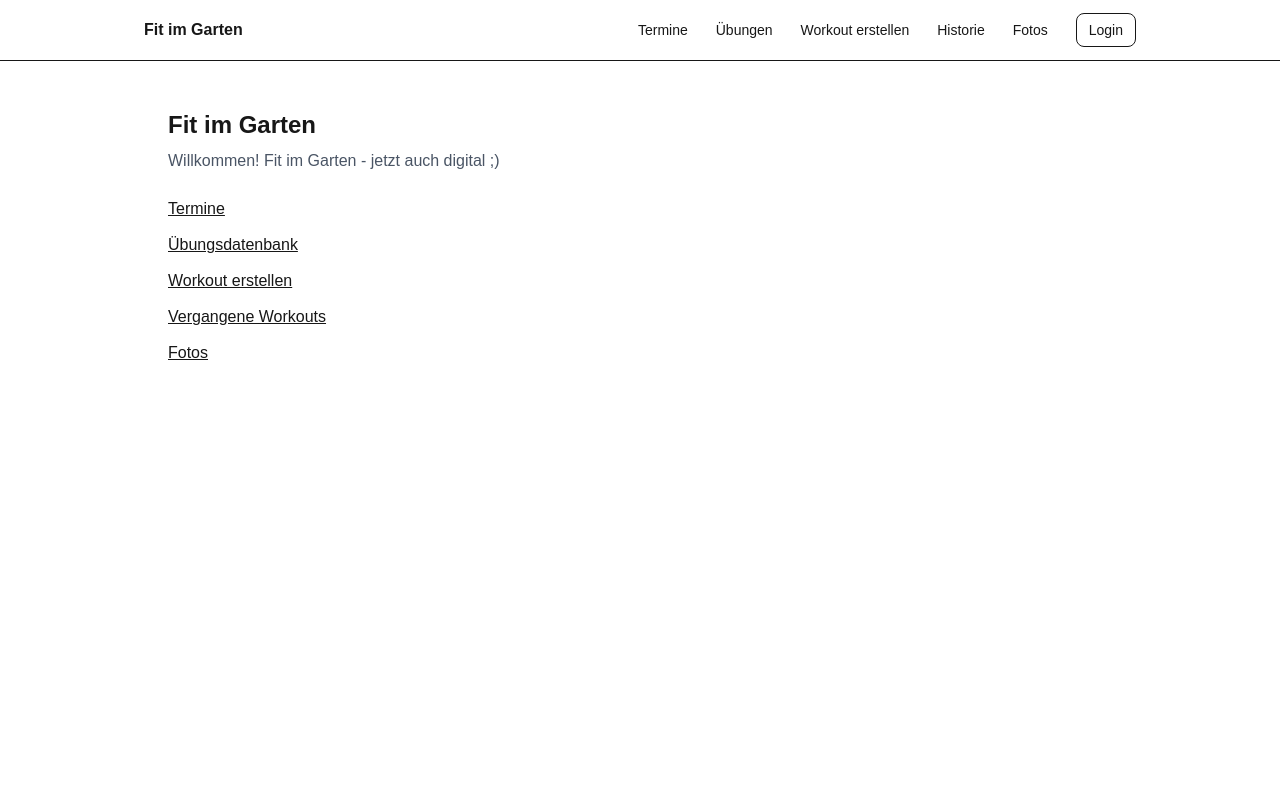
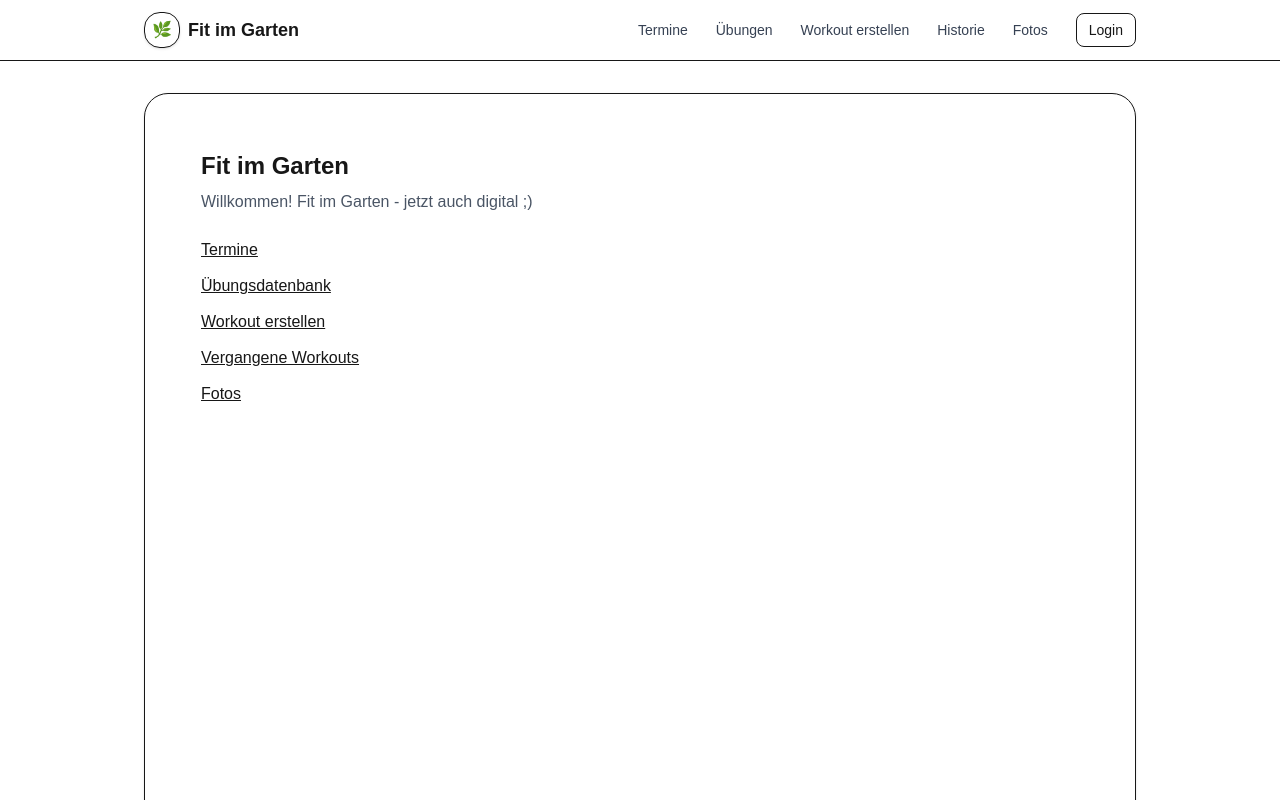
Before and after one commit to verenaso/fit-im-garten, a Next.js app: page / in a window 1280 px wide. Shown: the top 800 px of the page. Built offline with nearby package versions, Linux system fonts and the light colour scheme; no server answers.

Commit message:
Layout schöner

```diff
--- a/src/app/layout.js
+++ b/src/app/layout.js
@@ -9,7 +9,10 @@ export const metadata = {
 
 function NavLink({ href, children }) {
   return (
-    <a href={href} className="rounded-lg px-3 py-2 text-sm hover:bg-gray-100">
+    <a
+      href={href}
+      className="rounded-xl px-3 py-2 text-sm font-medium text-gray-700 hover:bg-gray-100 hover:text-gray-900"
+    >
       {children}
     </a>
   );
@@ -18,25 +21,24 @@ function NavLink({ href, children }) {
 export default function RootLayout({ children }) {
   return (
     <html lang="de">
-      <body>
-        {/* WICHTIG: Provider muss um Header + Seiteninhalt herum */}
+      <body className="min-h-screen bg-gradient-to-b from-gray-50 to-white text-gray-900">
         <AuthProvider>
-          <header className="sticky top-0 z-10 border-b bg-white">
+          <header className="sticky top-0 z-10 border-b bg-white/80 backdrop-blur">
             <div className="mx-auto max-w-5xl px-4 py-3">
               <div className="flex flex-col gap-3 sm:flex-row sm:items-center sm:justify-between">
-                {/* Links: Titel + (Mobile) Auth */}
                 <div className="flex items-center justify-between gap-3">
-                  <a href="/" className="font-bold">
-                    Fit im Garten
+                  <a href="/" className="flex items-center gap-2 font-bold">
+                    <span className="inline-flex h-9 w-9 items-center justify-center rounded-2xl border bg-white shadow-sm">
+                      🌿
+                    </span>
+                    <span className="text-lg">Fit im Garten</span>
                   </a>
 
-                  {/* Auth nur auf Mobile sichtbar */}
                   <div className="sm:hidden">
                     <HeaderAuth />
                   </div>
                 </div>
 
-                {/* Rechts: Navigation + (Desktop) Auth */}
                 <div className="flex flex-col gap-3 sm:flex-row sm:items-center sm:gap-4">
                   <nav className="flex flex-wrap gap-1">
                     <NavLink href="/termine">Termine</NavLink>
@@ -46,7 +48,6 @@ export default function RootLayout({ children }) {
                     <NavLink href="/fotos">Fotos</NavLink>
                   </nav>
 
-                  {/* Auth nur auf Desktop sichtbar */}
                   <div className="hidden sm:block">
                     <HeaderAuth />
                   </div>
@@ -55,7 +56,11 @@ export default function RootLayout({ children }) {
             </div>
           </header>
 
-          <div className="mx-auto max-w-5xl px-4 py-6">{children}</div>
+          <div className="mx-auto max-w-5xl px-4 py-8">
+            <div className="rounded-3xl border bg-white p-5 shadow-sm sm:p-8">
+              {children}
+            </div>
+          </div>
         </AuthProvider>
       </body>
     </html>
```
